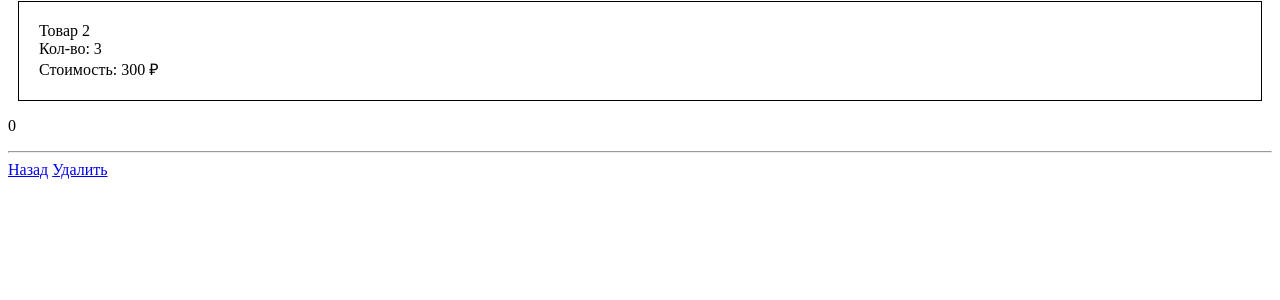
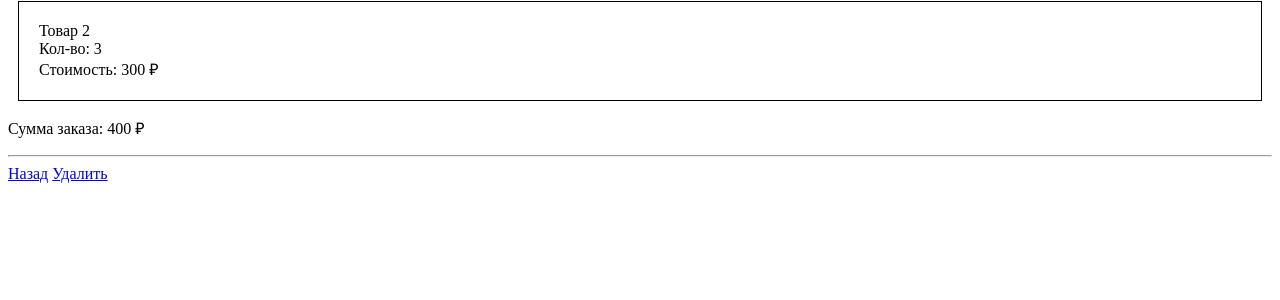
Before and after one commit to gfifru/php, a PHP site: page /order/one?id=1 in a window 1280 px wide. Shown: the part 329-629 px from the top of the page. Run offline with PHP 8.4, Linux system fonts and the light colour scheme; data comes from the database, SQL or seed files in the repository.

Commit message:
дз6 вывел сумму заказа

```diff
--- a/controllers/OrderController.php
+++ b/controllers/OrderController.php
@@ -23,6 +23,9 @@ class OrderController extends Controller
         $order = Order::getOne($id);
         $items = json_decode($order->items, true);
         $result = 0;
+        foreach ($items as $item) {
+            $result += $item['count'] * $item['price'];
+        }
         return $this->renderer->render(
             'orderOne',
             [
--- a/views/orderOne.twig
+++ b/views/orderOne.twig
@@ -12,7 +12,7 @@
             Стоимость: {{ item.count * item.price }} ₽<br>
         </div>
     {% endfor %}
-    <p>{{ result }}</p>
+    <p>Сумма заказа: {{ result }} ₽</p>
     <hr>
     <a href="/order/">Назад</a>
     <a href="/order/del?id={{ order.id }}">Удалить</a>
```
